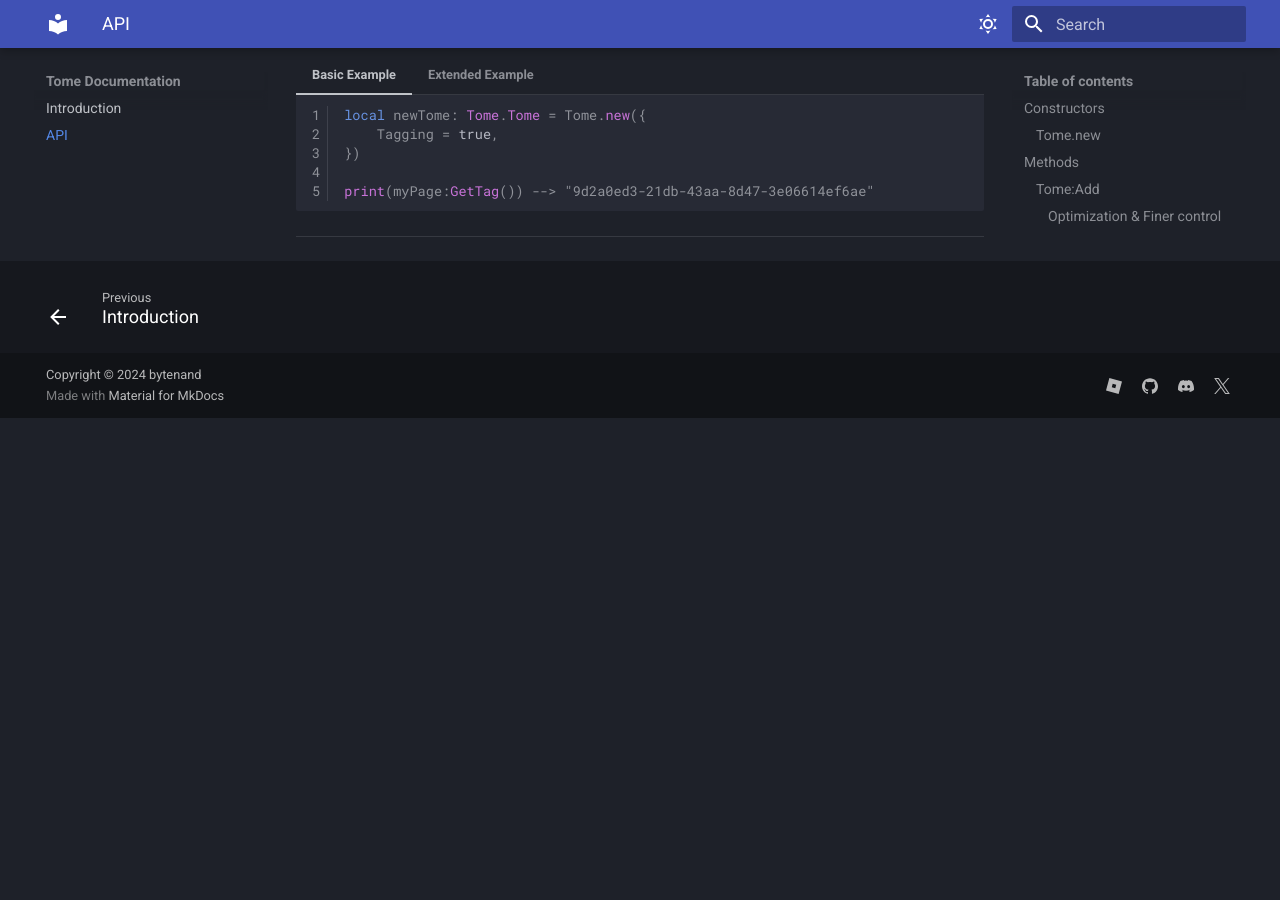
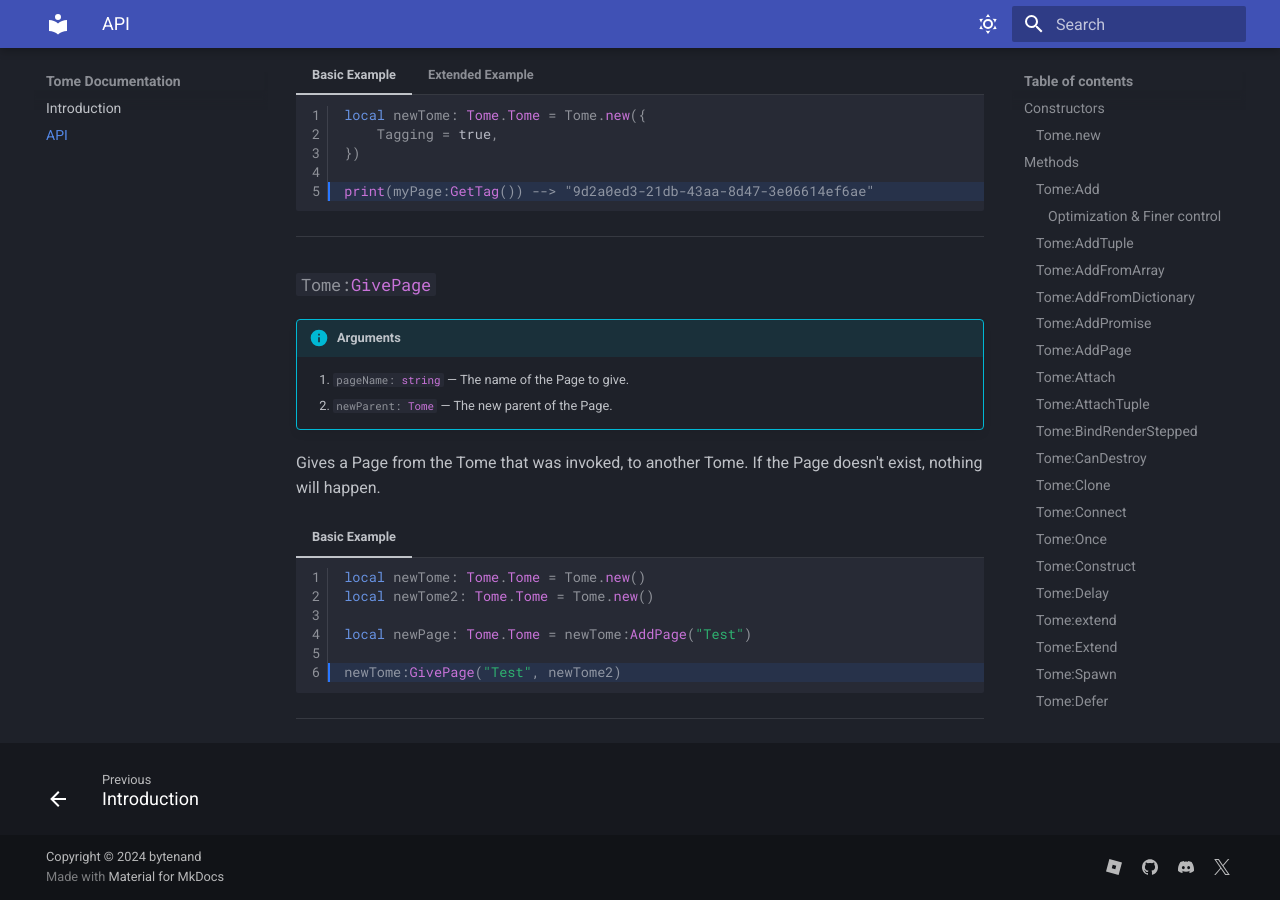
Before and after one commit to y29r/tome-docs, an MkDocs documentation site: the page built from docs/API.md, in a window 1280 px wide and 900 px high, scrolled down 20981 px. Built offline with MkDocs 1.6.1 and Material for MkDocs 9.7.7, drawn with Linux system fonts in a browser that asks for light colours; before the commit the page ends 21399 px from its top, so only the background shows below that.

Commit message:
Added Tome:GivePage

````diff
--- a/docs/API.md
+++ b/docs/API.md
@@ -1085,7 +1085,7 @@ If a parent doesn't exist, nil is returned.
 Returns the tag the Tome uses for tracking Instances when Tagging is enabled. If `#!luau Tome:SetTag` was not called to alter the tag, then a standard GUID is usually returned.
 
 === "Basic Example"
-	```luau linenums="1" hl_lines="10-10"
+	```luau linenums="1" hl_lines="5-5"
 	local newTome: Tome.Tome = Tome.new({
 		Tagging = true,
 	})
@@ -1101,3 +1101,23 @@ Returns the tag the Tome uses for tracking Instances when Tagging is enabled. If
 	```
 
 ---
+
+### `#!luau Tome:GivePage`
+
+!!! info "Arguments"
+	1. `#!luau pageName: string` &mdash; The name of the Page to give.
+	2. `#!luau newParent: Tome` &mdash; The new parent of the Page.
+
+Gives a Page from the Tome that was invoked, to another Tome. If the Page doesn't exist, nothing will happen.
+
+=== "Basic Example"
+	```luau linenums="1" hl_lines="6-6"
+	local newTome: Tome.Tome = Tome.new()
+	local newTome2: Tome.Tome = Tome.new()
+
+	local newPage: Tome.Tome = newTome:AddPage("Test")
+
+	newTome:GivePage("Test", newTome2)
+	```
+
+---
````
